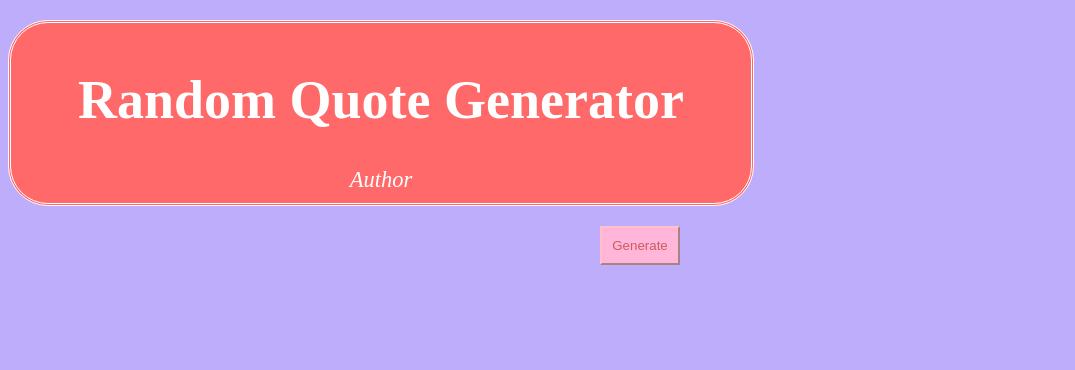
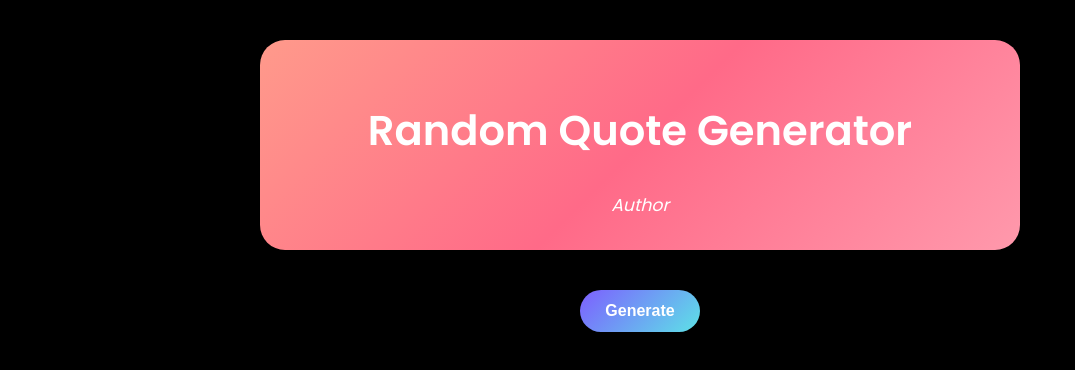
Before and after one commit to Shashikant-Mane20/random-quote-generator, a plain HTML site: page index.html in a window 1280 px wide. Shown: the whole page, without its empty margins (0-1075 px from the left). Drawn offline with Linux system fonts and the light colour scheme; no server answers.

Commit message:
Update style.css

```diff
--- a/assets/css/style.css
+++ b/assets/css/style.css
@@ -1,28 +1,85 @@
-.container{
-	 max-height:900px;
-	 max-width:700px;
-	 justify-content:center;
-     margin: 20px 0;
-	 background-color:FF6969;
-     color: #fff;
-     border-color: white;
-	 border-style: double;
-	 border-radius:40px;
-     padding: 10px 20px;
-	 font-size:27;
+@import url('https://fonts.googleapis.com/css2?family=Poppins:wght@400;600&display=swap');
 
+body {
+    text-align: center;
+    background-color:black;
+    font-family: 'Poppins', sans-serif;
+    margin: 0;
+    padding: 0;
 }
 
 
-body{
-    text-align: center;
-	background-color:BEADFA;
+.container {
+    max-width: 700px;
+    width: 90%;
+    margin: 40px auto;
+    padding: 30px;
 
+    background: linear-gradient(135deg, #FF9A8B, #FF6A88, #FF99AC);
+    color: #fff;
+
+    border: none;
+    border-radius: 25px;
+    font-size: 1.3rem;
+    line-height: 1.6;
+
+    box-shadow: 0 8px 20px rgba(0, 0, 0, 0.15);
+    transition: transform 0.25s ease-in-out;
 }
 
-button{
-	 background-color:#FFB6D9;
-     padding: 10px 10px;
-	 color:#CD5C5C;
-	 border-color:pink;
+
+.container:hover {
+    transform: translateY(-5px);
 }
+
+
+.quote {
+    font-size: 1.5rem;
+    font-weight: 600;
+    margin-bottom: 20px;
+}
+
+
+.author {
+    font-size: 1rem;
+    font-style: italic;
+    opacity: 0.9;
+}
+
+
+button {
+    background: linear-gradient(135deg, #7D5FFF, #5DE2E7);
+    color: #fff;
+    padding: 12px 25px;
+    border: none;
+    border-radius: 30px;
+    font-size: 1rem;
+    font-weight: 600;
+    cursor: pointer;
+
+    box-shadow: 0 4px 12px rgba(0, 0, 0, 0.2);
+    transition: all 0.3s ease-in-out;
+}
+
+
+button:hover {
+    background: linear-gradient(135deg, #5DE2E7, #7D5FFF);
+    transform: scale(1.08);
+}
+
+
+@media (max-width: 768px) {
+    .container {
+        font-size: 1.1rem;
+        padding: 20px;
+    }
+
+    .quote {
+        font-size: 1.2rem;
+    }
+
+    button {
+        padding: 10px 18px;
+        font-size: 0.9rem;
+    }
+}
```
